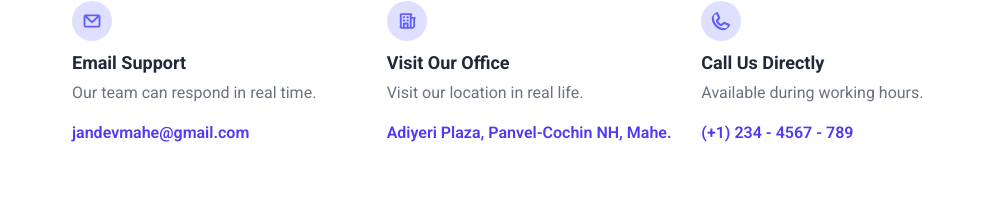
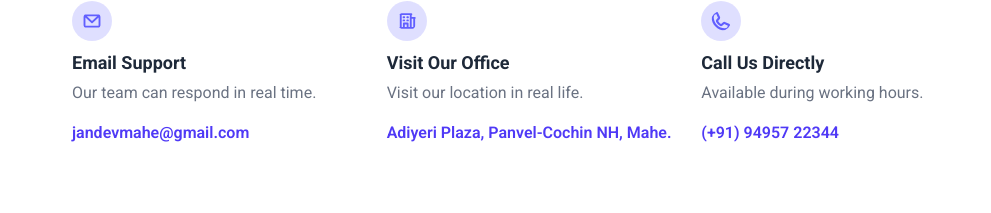
Before and after one commit to sipsabineesh/jandev, a React (Vite) app in the folder App/client/: page / in a window 1280 px wide. Shown: the part 1357-1570 px from the top of the page, without its empty margins (96-1087 px from the left). Built offline with nearby package versions, Linux system fonts and the light colour scheme.

Commit message:
chnaged contact number

```diff
--- a/App/client/src/components/Contact.jsx
+++ b/App/client/src/components/Contact.jsx
@@ -47,7 +47,7 @@ const Contact = () => {
                     <p className="text-lg font-bold mt-2">Call Us Directly</p>
                     <p className="text-gray-500 mt-1 mb-4">Available during working hours.</p>
                     <span className="text-indigo-600 font-semibold">
-                        (+1) 234 - 4567 - 789
+                        (+91) 94957 22344
                     </span>
                 </div>
             </div>
```
